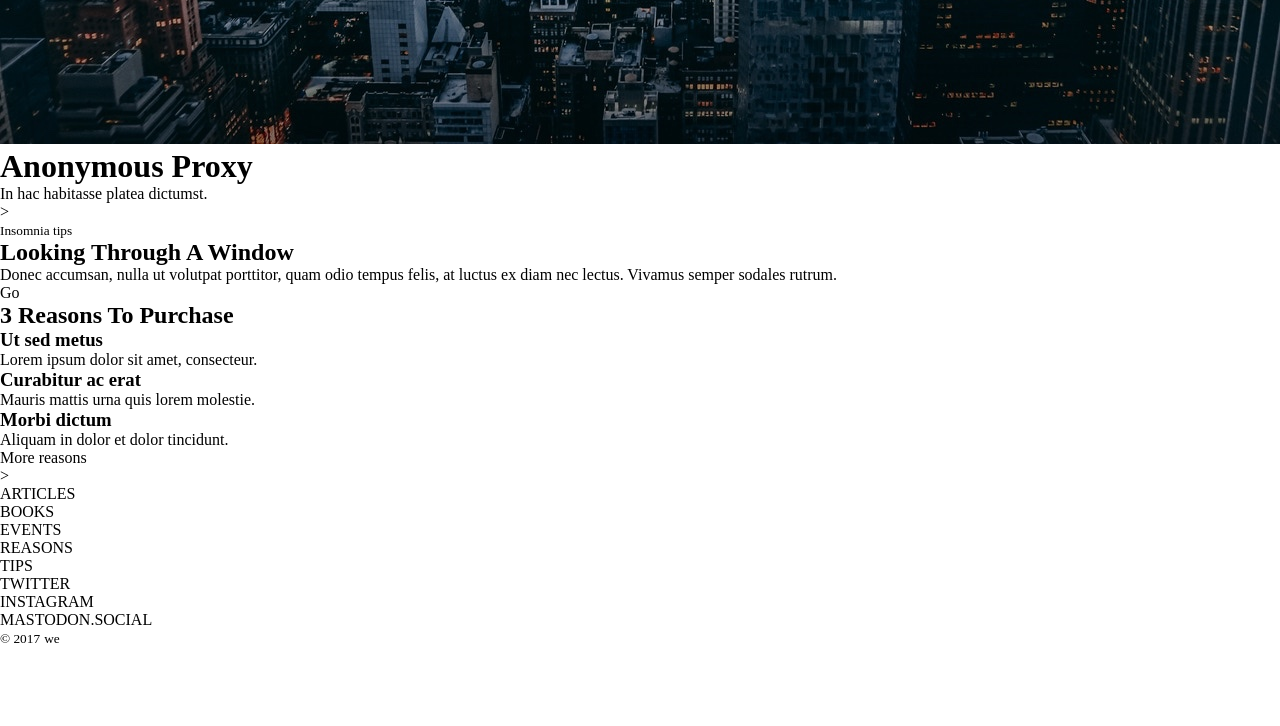
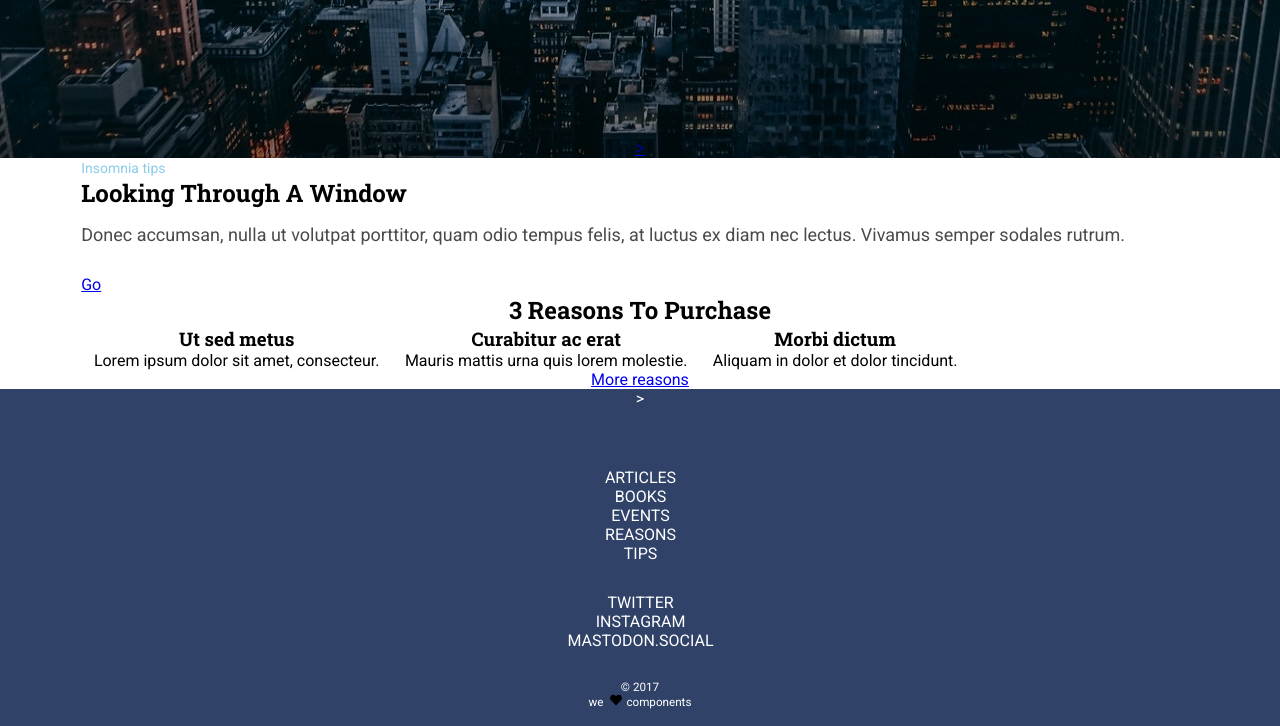
Before and after one commit to MarinaCouso/modulo-1-evaluacion-final-MarinaCouso, a website: page docs/index.html in a window 1280 px wide. Shown: the part 642-1368 px from the top of the page. Drawn offline with Linux system fonts and the light colour scheme.

Commit message:
Run docs

```diff
--- a/docs/index.html
+++ b/docs/index.html
@@ -6,78 +6,95 @@
         <meta name="viewport" content="width=device-width, initial-scale=1.0"
         />
         <title>Document</title>
+        <link href="https://fonts.googleapis.com/css?family=Roboto|Roboto+Slab:100,700&display=swap"
+        rel="stylesheet" />
         <link rel="stylesheet" href="../assets/css/main.css" />
     </head>
 
     <body>
-        <header>
-            <div>
-                <img src="./assets/images/ico-menu.svg" alt="Menú" title="Menú" />
-            </div>
-            <img src="./assets/images/cover.jpg" alt="New York" title="Picture of New York"
-            />
-             <h1>Anonymous Proxy</h1>
+        <header id="header" class="header"> <a href="#section2"></a>
 
-            <p>In hac habitasse platea dictumst.</p>
-            <div class="btn btn-row">></div>
+            <div class="header-content principal-column">
+                 <h1 class="header-h1">Anonymous Proxy</h1>
+
+                <p class="header-text">In hac habitasse platea dictumst.</p>
+            </div> <a href="#section2" class="button btn-header">></a>
+
         </header>
-        <main>
-            <section class="section-1"> <small>Insomnia tips</small>
+        <main class="main">
+            <section class="section-1 principal-column"> <small class="section1-small">Insomnia tips</small>
 
-                 <h2>Looking Through A Window</h2>
+                 <h2 class="section1-h2">Looking Through A Window</h2>
 
-                <p>Donec accumsan, nulla ut volutpat porttitor, quam odio tempus felis, at
-                    luctus ex diam nec lectus. Vivamus semper sodales rutrum.</p>
-                <div class="btn btn-go">Go</div>
+                <p class="section1-text">Donec accumsan, nulla ut volutpat porttitor, quam odio tempus felis, at
+                    luctus ex diam nec lectus. Vivamus semper sodales rutrum.</p> <a href="https://www.letras.com/michael-jackson/looking-through-the-windows/"
+                target="_blank" class="button btn-go">Go</a>
+
             </section>
-            <section class="section-2">
-                 <h2>3 Reasons To Purchase</h2>
+            <section id="section-2" class="section-2 principal-column">
+                 <h2 class="section2-h2">3 Reasons To Purchase</h2>
 
                 <article>
-                     <h3>Ut sed metus</h3>
+                     <h3 class="article-title">Ut sed metus</h3>
 
                     <p>Lorem ipsum dolor sit amet, consecteur.</p>
                 </article>
                 <article>
-                     <h3>Curabitur ac erat</h3>
+                     <h3 class="article-title">Curabitur ac erat</h3>
 
                     <p>Mauris mattis urna quis lorem molestie.</p>
                 </article>
                 <article>
-                     <h3>Morbi dictum</h3>
+                     <h3 class="article-title">Morbi dictum</h3>
 
                     <p>Aliquam in dolor et dolor tincidunt.</p>
-                </article>
-                <div class="btn btn-more">More reasons</div>
+                </article> <a class="section2-btn" href="https://www.thebalance.com/can-you-find-10-good-reasons-not-to-buy-a-home-1798256"
+                target="_blank" class="button btn-more">More reasons</a>
+
             </section>
         </main>
-        <footer>
-            <div class="btn btn-up">></div>
-            <nav>
-                <ul>
-                    <li>ARTICLES</li>
-                    <li>BOOKS</li>
-                    <li>EVENTS</li>
-                    <li>REASONS</li>
-                    <li>TIPS</li>
-                </ul>
-            </nav>
-            <nav>
-                <ul>
-                    <li>TWITTER</li>
-                    <li>INSTAGRAM</li>
-                    <li>MASTODON.SOCIAL</li>
-                </ul>
-            </nav>
-            <div> <small>&copy 2017</small>
- <small>we
-          <img
-            src="./assets/images/ico-heart.svg"
-            alt="love"
-            title="love"
-          />components</small
-        >
-      </div>
-    </footer>
-  </body>
+        <footer class="footer"> <a href="#header" class="button btn-footer">></a>
+
+            <ul class="footer-menu-contents pages">
+                <li><a href="https://www.google.com/url?sa=t&rct=j&q=&esrc=s&source=web&cd=1&cad=rja&uact=8&ved=2ahUKEwjHtMTD2OLnAhVDzBoKHS8-B7oQFjAAegQICxAC&url=https%3A%2F%2Fwww.pikaramagazine.com%2F&usg=AOvVaw2dMw3IFdEFYnhhOph7JKZb"
+                    target="_blank" title="Ir a artículos">Articles</a>
+
+                </li>
+                <li><a href="https://www.google.com/url?sa=t&rct=j&q=&esrc=s&source=web&cd=1&cad=rja&uact=8&ved=2ahUKEwjbtKXp2OLnAhUB0BoKHXd5A7kQFjAAegQIHBAD&url=https%3A%2F%2Fwww.traficantes.net%2F&usg=AOvVaw2kDdZhU51nDgiYFt_hzXzp"
+                    target="_blank" title="Ir a libros">Books</a>
+
+                </li>
+                <li><a href="https://www.google.com/url?sa=t&rct=j&q=&esrc=s&source=web&cd=1&cad=rja&uact=8&ved=2ahUKEwj38pTw2OLnAhUBLBoKHXjpD28QFjAAegQIAxAB&url=https%3A%2F%2Fwww.meetup.com%2Fes-ES%2FNode-Girls-Madrid%2F&usg=AOvVaw2FbaryLt21qXfqxUR-77DB"
+                    target="_blank" title="Ir a artículos">Events</a>
+
+                </li>
+                <li><a href="#" target="_blank" title="Ir a Reasons">Reasons</a>
+
+                </li>
+                <li><a href="https://www.pinterest.es/eenigualdad/memes-para-responder-a-machirulos/"
+                    target="_blank" title="Ir a Tips">Tips</a>
+
+                </li>
+            </ul>
+            <ul class="footer-menu-contents rrss">
+                <li><a href="https://www.google.com/url?sa=t&rct=j&q=&esrc=s&source=web&cd=1&cad=rja&uact=8&ved=2ahUKEwj4yOCl2eLnAhXRxYUKHWehC8AQFjAAegQIEBAC&url=https%3A%2F%2Ftwitter.com%2F%3Flang%3Des&usg=AOvVaw3YX5z3gmuFXXOazOkLuKS1"
+                    target="_blank" title="Ir a Twitter">Twitter</a>
+
+                </li>
+                <li><a href="https://www.google.com/url?sa=t&rct=j&q=&esrc=s&source=web&cd=1&cad=rja&uact=8&ved=2ahUKEwjZ9JW92eLnAhWDzYUKHbFkDucQFjAAegQIDxAC&url=https%3A%2F%2Fwww.instagram.com%2F%3Fhl%3Des&usg=AOvVaw0kuV_L6h3AP6LsYVUBN_z9"
+                    target="_blank" title="Ir a Instagram">Instagram</a>
+
+                </li>
+                <li><a href="https://www.google.com/url?sa=t&rct=j&q=&esrc=s&source=web&cd=1&cad=rja&uact=8&ved=2ahUKEwiKiNTK2eLnAhXOxYUKHdZ2AtUQFjAAegQIARAB&url=https%3A%2F%2Fmastodon.social%2F&usg=AOvVaw0yPGDsUcRh25-Gge3l2PWB"
+                    target="_blank" title="Ir a Mastodon.Social">Mastodon.Social</a>
+
+                </li>
+            </ul>
+            <div class="copy"> <small>&copy 2017</small>
+ <small>we <img class="ico-heart" src="./assets/images/ico-heart.svg" alt="love" title="love" />components</small>
+
+            </div>
+        </footer>
+    </body>
+
 </html>
```
Also changed, not shown: docs/assets/css/main.css (+1 -1 lines).
